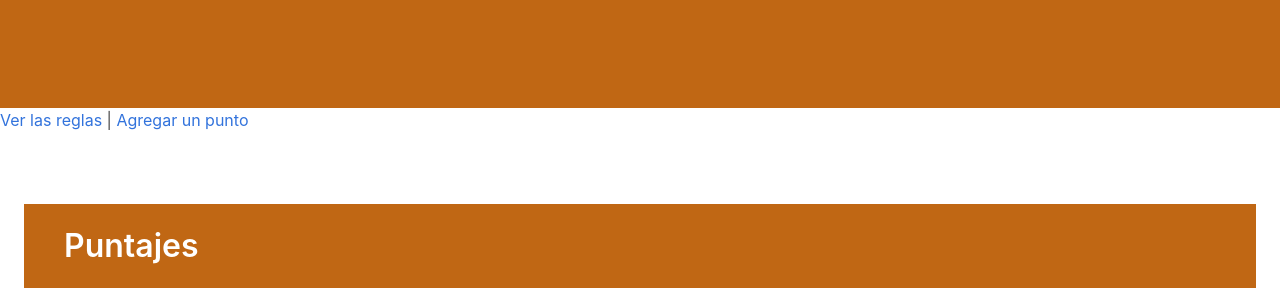
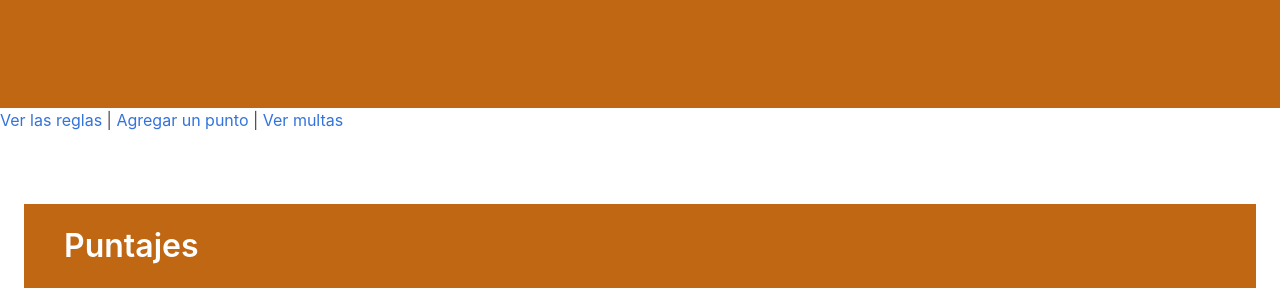
Before and after one commit to goyanedelv/goyanedelv.github.io, a Jekyll site: the page workout/index.html, which Jekyll copies as it is, in a window 1280 px wide. Shown: the part 252-552 px from the top of the page. Built offline with Jekyll 4.4.1, drawn with Linux system fonts in a browser that asks for light colours; nearby versions of some CDN libraries.

Commit message:
link a multas

```diff
--- a/workout/index.html
+++ b/workout/index.html
@@ -44,7 +44,8 @@
 
   <div>
     <a href="/workout/reglas">Ver las reglas</a> |
-    <a href="https://forms.gle/8s2apbAopb1XEdAs8">Agregar un punto</a>
+    <a href="https://forms.gle/8s2apbAopb1XEdAs8">Agregar un punto</a> |
+    <a href="/workout/multas">Ver multas</a>
   </div>
 
 <div class="tabs is-small is-right">
```
